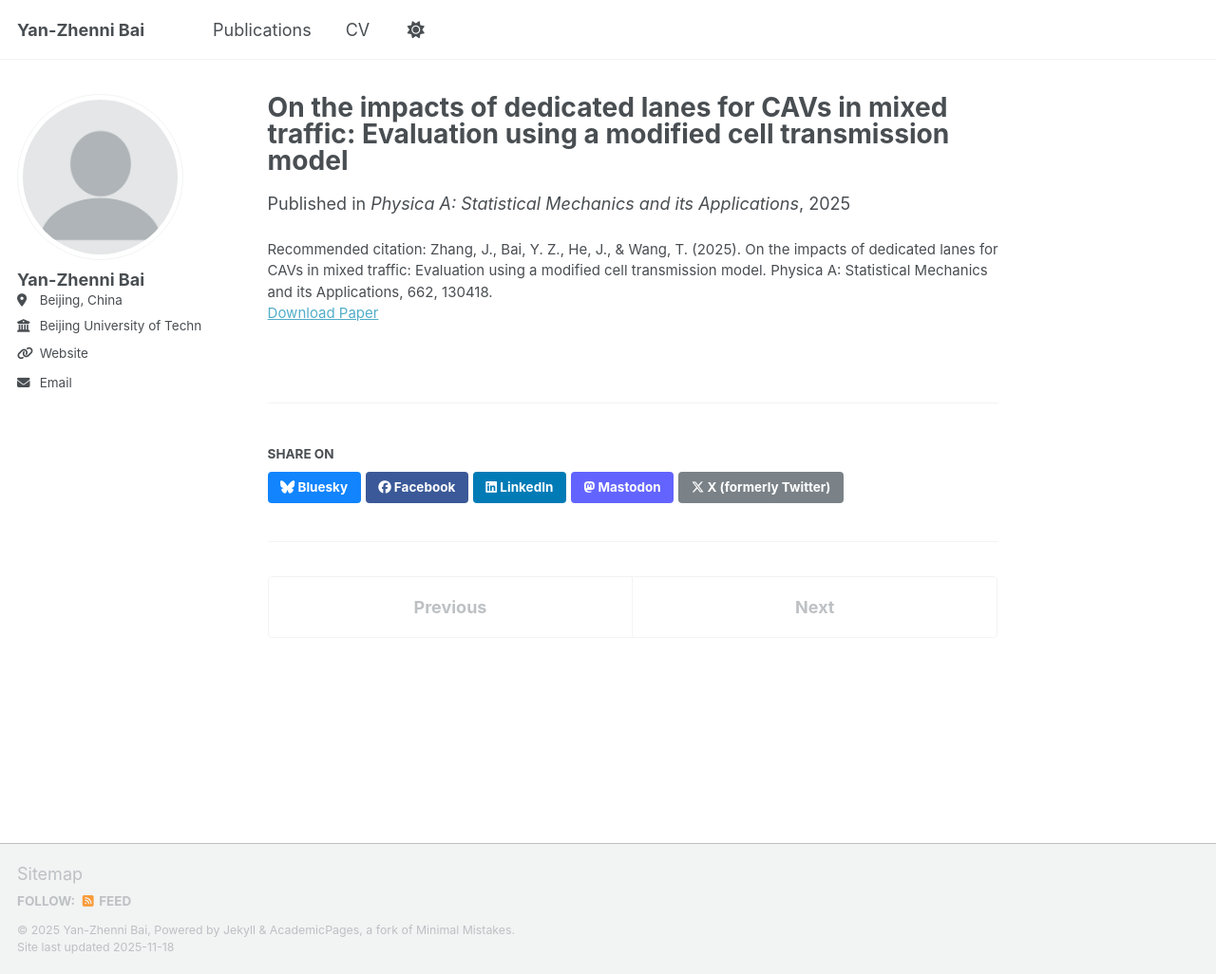
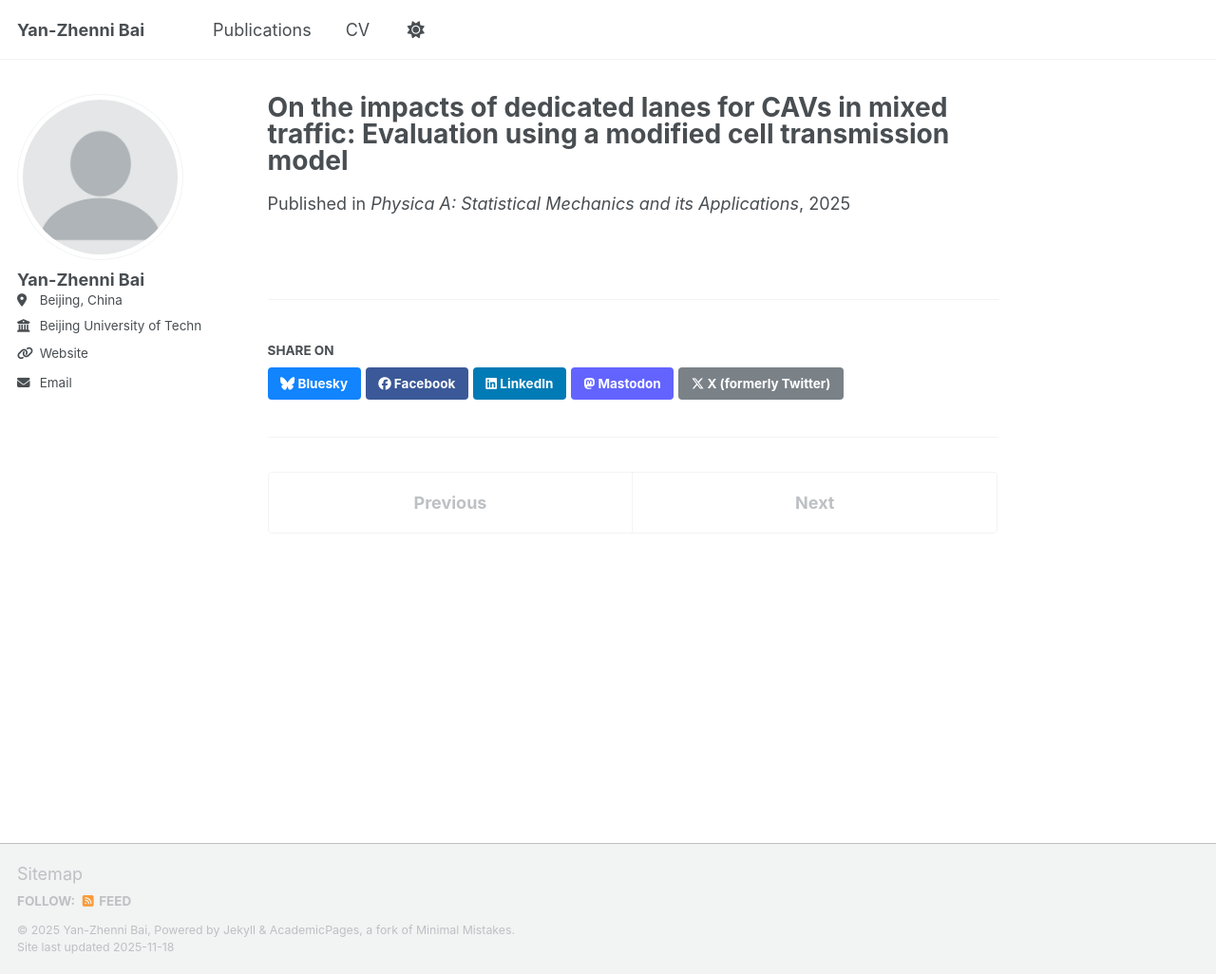
Before and after one commit to Yzn-Bai/Yan-Zhenni_Bai.github.io, a Jekyll site: the page built from _publications/2009-10-01-paper-title-number-1.md, in a window 1280 px wide and 1026 px high. Shown: the whole window at 95% size. Built offline with Jekyll 4.4.1, drawn with Linux system fonts in a browser that asks for light colours; a script that is not in the unit is left out.

Commit message:
Update 2009-10-01-paper-title-number-1.md

```diff
--- a/_publications/2009-10-01-paper-title-number-1.md
+++ b/_publications/2009-10-01-paper-title-number-1.md
@@ -2,9 +2,7 @@
 title: "On the impacts of dedicated lanes for CAVs in mixed traffic: Evaluation using a modified cell transmission model"
 collection: publications
 category: manuscripts
-permalink: /publication/2009-10-01-paper-title-number-1
 date: 15 March, 2025
 venue: 'Physica A: Statistical Mechanics and its Applications'
 paperurl: 'https://doi.org/10.1016/j.physa.2025.130418'
-citation: 'Zhang, J., Bai, Y. Z., He, J., & Wang, T. (2025). On the impacts of dedicated lanes for CAVs in mixed traffic: Evaluation using a modified cell transmission model. Physica A: Statistical Mechanics and its Applications, 662, 130418.'
 ---
```
